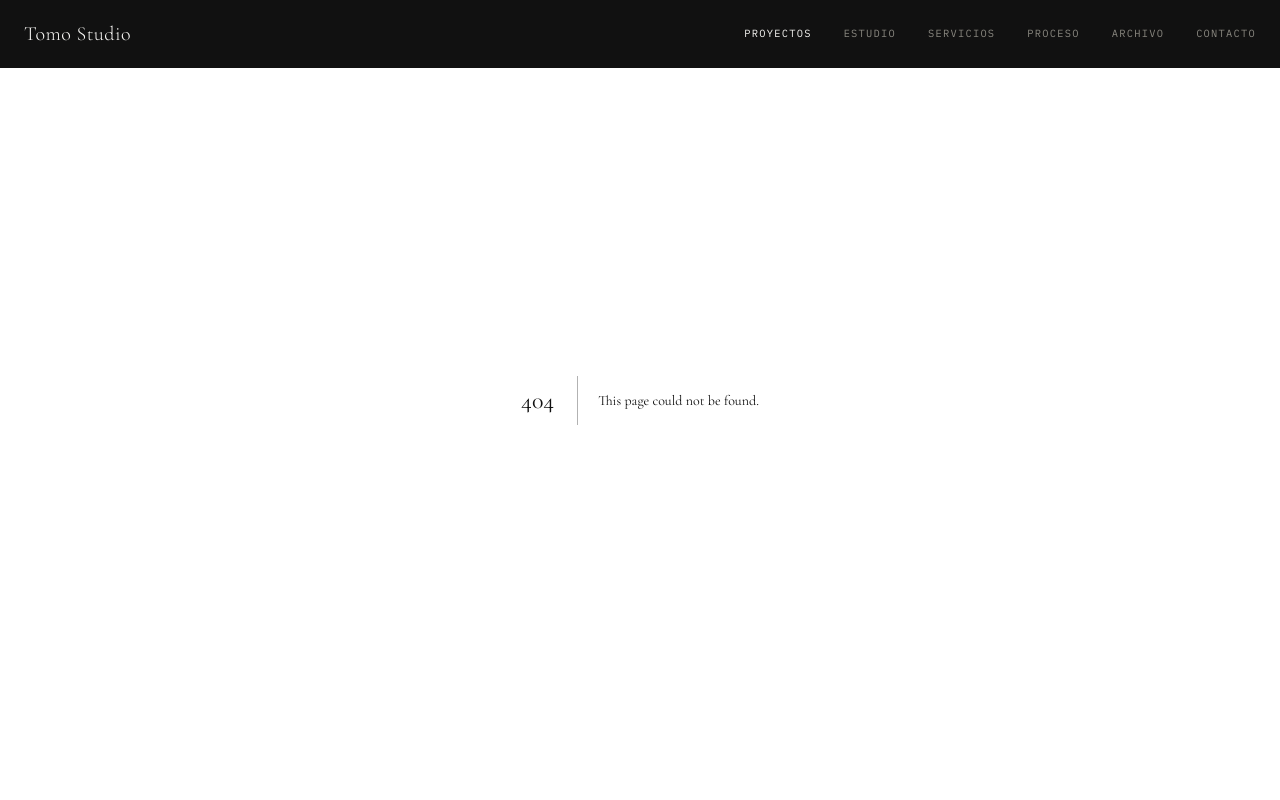
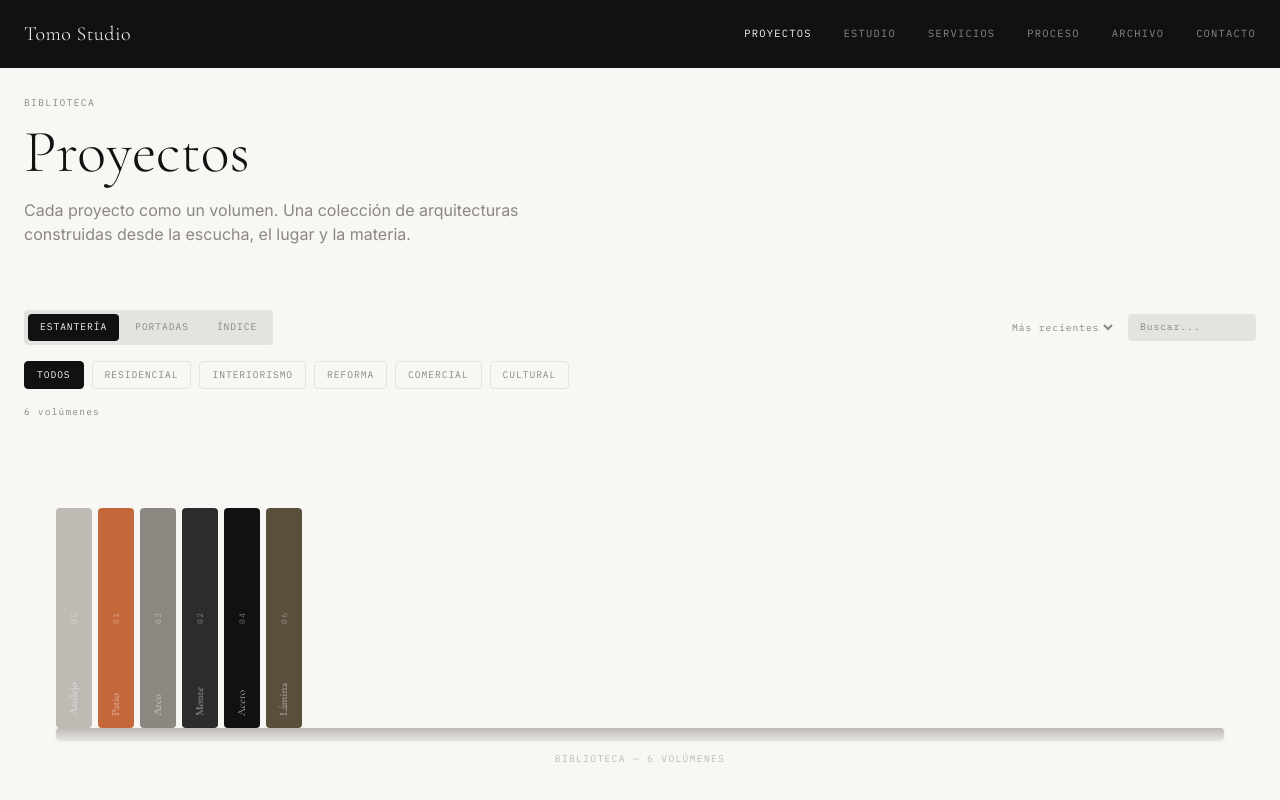
Before and after one commit to MiguelPCO/Tomo-Studio, a Next.js app: page /proyectos in a window 1280 px wide. Before the commit this address had no page. Shown: the top 800 px of the page. Built offline with nearby package versions, Linux system fonts and the light colour scheme.

Commit message:
feat: library page with 3 views, filter, search and GSAP extraction

```diff
--- /dev/null
+++ b/src/app/proyectos/LibraryClient.tsx
@@ -0,0 +1,104 @@
+'use client'
+
+import { useState, useEffect } from 'react'
+import type { Project, LibraryView, ProjectCategory, SortOption } from '@/data/types'
+import { filterProjects, sortProjects } from '@/lib/filterProjects'
+import LibraryFilter from '@/components/library/LibraryFilter'
+import BookExtractionSequence from '@/components/library/BookExtractionSequence'
+import ProjectBookCard from '@/components/library/ProjectBookCard'
+
+type CategoryFilter = ProjectCategory | 'todos'
+
+interface LibraryClientProps { projects: Project[] }
+
+export default function LibraryClient({ projects }: LibraryClientProps) {
+  const [view, setView] = useState<LibraryView>('estanteria')
+  const [category, setCategory] = useState<CategoryFilter>('todos')
+  const [sort, setSort] = useState<SortOption>('recientes')
+  const [search, setSearch] = useState('')
+
+  useEffect(() => {
+    const saved = sessionStorage.getItem('library-view') as LibraryView | null
+    if (saved) setView(saved)
+  }, [])
+
+  const handleViewChange = (v: LibraryView) => {
+    setView(v)
+    sessionStorage.setItem('library-view', v)
+  }
+
+  const filtered = filterProjects(projects, category, search)
+  const sorted = sortProjects(filtered, sort)
+
+  return (
+    <div>
+      <LibraryFilter
+        view={view}
+        onViewChange={handleViewChange}
+        category={category}
+        onCategoryChange={setCategory}
+        sort={sort}
+        onSortChange={setSort}
+        search={search}
+        onSearchChange={setSearch}
+        resultCount={sorted.length}
+      />
+
+      <div className="mt-12">
+        {view === 'estanteria' && (
+          <BookExtractionSequence projects={sorted} />
+        )}
+
+        {view === 'portadas' && (
+          sorted.length > 0 ? (
+            <div className="grid grid-cols-2 md:grid-cols-3 lg:grid-cols-4 gap-6">
+              {sorted.map((p, i) => (
+                <ProjectBookCard key={p.id} project={p} priority={i < 4} />
+              ))}
+            </div>
+          ) : <EmptyState />
+        )}
+
+        {view === 'indice' && (
+          sorted.length > 0 ? (
+            <div className="divide-y divide-[#E5E3DF]">
+              {sorted.map(p => (
+                <a
+                  key={p.id}
+                  href={`/proyectos/${p.slug}`}
+                  className="group flex items-baseline gap-6 py-4 hover:bg-[#E5E3DF]/30 transition-colors px-2 -mx-2 rounded-sm"
+                >
+                  <span className="font-mono-arch text-[0.6rem] tracking-[0.14em] text-[#8A8880] w-8 flex-shrink-0">
+                    {p.volumeNumber}
+                  </span>
+                  <span className="font-cormorant text-xl font-light text-[#111111] group-hover:text-[#C4673A] transition-colors min-w-24">
+                    {p.title}
+                  </span>
+                  <span className="font-mono-arch text-[0.6rem] tracking-[0.1em] text-[#8A8880] hidden md:inline">
+                    {p.category}
+                  </span>
+                  <span className="font-mono-arch text-[0.6rem] tracking-[0.1em] text-[#8A8880]">
+                    {p.location}
+                  </span>
+                  <span className="font-mono-arch text-[0.6rem] tracking-[0.1em] text-[#8A8880] ml-auto">
+                    {p.year}
+                  </span>
+                </a>
+              ))}
+            </div>
+          ) : <EmptyState />
+        )}
+      </div>
+    </div>
+  )
+}
+
+function EmptyState() {
+  return (
+    <div className="py-24 text-center">
+      <p className="font-cormorant text-2xl font-light text-[#8A8880]">
+        No hay volúmenes en esta categoría todavía.
+      </p>
+    </div>
+  )
+}
--- /dev/null
+++ b/src/app/proyectos/page.tsx
@@ -0,0 +1,29 @@
+import type { Metadata } from 'next'
+import LibraryClient from './LibraryClient'
+import { projects } from '@/data/projects'
+
+export const metadata: Metadata = {
+  title: 'Proyectos — Tomo Studio',
+  description: 'Biblioteca de proyectos de Tomo Studio. Seis volúmenes de arquitectura residencial, interiorismo, reforma y espacios culturales.',
+}
+
+export default function ProyectosPage() {
+  return (
+    <div className="min-h-screen pt-24 pb-24 bg-[#F8F7F4]">
+      <div className="max-w-[1400px] mx-auto px-6">
+        <div className="mb-16">
+          <p className="font-mono-arch text-[0.6rem] tracking-[0.14em] text-[#8A8880] uppercase mb-3">
+            Biblioteca
+          </p>
+          <h1 className="font-cormorant text-5xl md:text-6xl font-light text-[#111111] mb-4">
+            Proyectos
+          </h1>
+          <p className="font-inter text-[#8A8880] max-w-lg">
+            Cada proyecto como un volumen. Una colección de arquitecturas construidas desde la escucha, el lugar y la materia.
+          </p>
+        </div>
+        <LibraryClient projects={projects} />
+      </div>
+    </div>
+  )
+}
```
